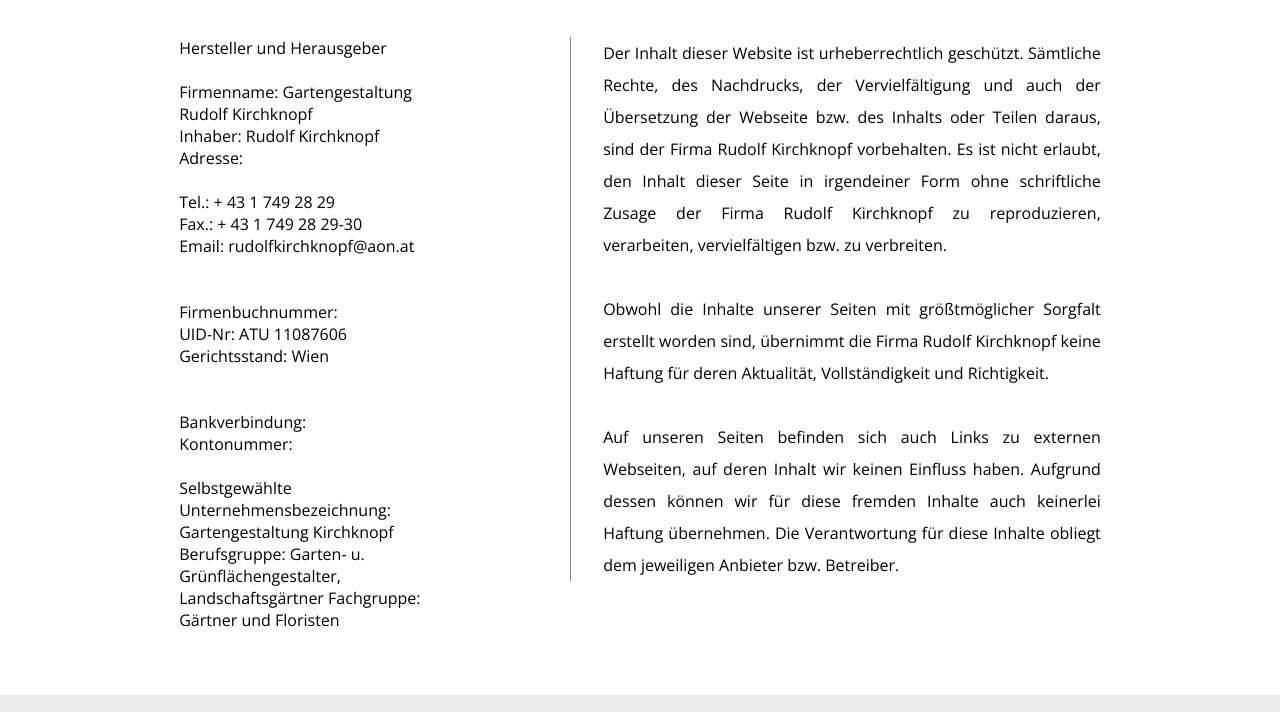
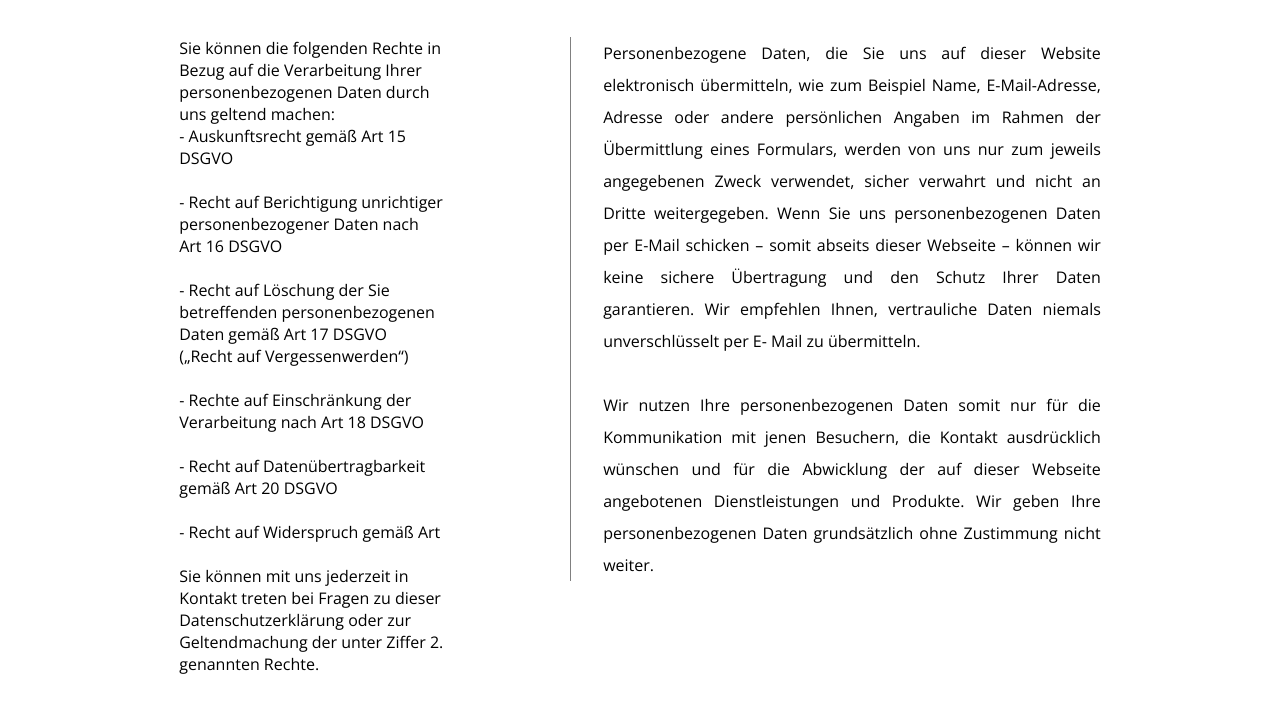
Before and after one commit to inna4ka/tung, a plain HTML site: page index.html in a window 1280 px wide. Shown: the part 3988-4700 px from the top of the page. Drawn offline with nearby package versions, Linux system fonts and the light colour scheme; files whose address does not match are found by name; a web font is replaced by a local one.

Commit message:
commit
web

```diff
--- a/index.html
+++ b/index.html
@@ -540,7 +540,7 @@ $(function() {
 			<div class="text">
 
 				<div class="textleft">
-					Hersteller und Herausgeber
+					<!-- Hersteller und Herausgeber
 					<br><br>
 					Firmenname: Gartengestaltung Rudolf Kirchknopf<br>
 					Inhaber: Rudolf Kirchknopf<br>
@@ -559,13 +559,41 @@ $(function() {
 					<br>
 					Selbstgewählte Unternehmensbezeichnung: Gartengestaltung Kirchknopf
 					Berufsgruppe: Garten- u. Grünflächengestalter, Landschaftsgärtner
-					Fachgruppe: Gärtner und Floristen
+					Fachgruppe: Gärtner und Floristen -->
+
+
+					Sie können die folgenden Rechte in Bezug auf die Verarbeitung Ihrer
+					personenbezogenen Daten durch uns geltend machen: <br>
+					- Auskunftsrecht gemäß Art 15 DSGVO<br><br>
+					- Recht auf Berichtigung unrichtiger personenbezogener Daten
+					nach Art 16 DSGVO<br><br>
+					- Recht auf Löschung der Sie betreffenden personenbezogenen
+					Daten gemäß Art 17 DSGVO („Recht auf Vergessenwerden“)<br><br>
+					- Rechte auf Einschränkung der Verarbeitung nach Art 18
+					DSGVO<br><br>
+					- Recht auf Datenübertragbarkeit gemäß Art 20 DSGVO<br><br>
+					- Recht auf Widerspruch gemäß Art<br><br>
+					Sie können mit uns jederzeit in Kontakt treten bei Fragen zu dieser
+					Datenschutzerklärung oder zur Geltendmachung der unter Ziffer 2.
+					genannten Rechte.
 				</div>
 				<div class="textright">
-					Der Inhalt dieser Website ist urheberrechtlich geschützt. Sämtliche Rechte, des Nachdrucks, der Vervielfältigung und auch der Übersetzung der Webseite bzw. des Inhalts oder Teilen daraus, sind der Firma Rudolf Kirchknopf vorbehalten. Es ist nicht erlaubt, den Inhalt dieser Seite in irgendeiner Form ohne schriftliche Zusage der Firma Rudolf Kirchknopf zu reproduzieren, verarbeiten, vervielfältigen bzw. zu verbreiten. <br><br>
-					Obwohl die Inhalte unserer Seiten mit größtmöglicher Sorgfalt erstellt worden sind, übernimmt die Firma Rudolf Kirchknopf keine Haftung für deren Aktualität, Vollständigkeit und Richtigkeit.
-					<br><br>
-					Auf unseren Seiten befinden sich auch Links zu externen Webseiten, auf deren Inhalt wir keinen Einfluss haben. Aufgrund dessen können wir für diese fremden Inhalte auch keinerlei Haftung übernehmen. Die Verantwortung für diese Inhalte obliegt dem jeweiligen Anbieter bzw. Betreiber.
+					Personenbezogene Daten, die Sie uns auf dieser Website
+					elektronisch übermitteln, wie zum Beispiel Name, E-Mail-Adresse,
+					Adresse oder andere persönlichen Angaben im Rahmen der
+					Übermittlung eines Formulars, werden von uns nur zum jeweils
+					angegebenen Zweck verwendet, sicher verwahrt und nicht an Dritte
+					weitergegeben. Wenn Sie uns personenbezogenen Daten per E-Mail
+					schicken – somit abseits dieser Webseite – können wir keine sichere
+					Übertragung und den Schutz Ihrer Daten garantieren. Wir
+					empfehlen Ihnen, vertrauliche Daten niemals unverschlüsselt per E-
+					Mail zu übermitteln. <br><br>
+					Wir nutzen Ihre personenbezogenen Daten somit nur für die
+					Kommunikation mit jenen Besuchern, die Kontakt ausdrücklich
+					wünschen und für die Abwicklung der auf dieser Webseite
+					angebotenen Dienstleistungen und Produkte. Wir geben Ihre
+					personenbezogenen Daten grundsätzlich ohne Zustimmung nicht
+					weiter.
 
 
 				</div>
--- a/style.css
+++ b/style.css
@@ -1287,6 +1287,7 @@ footer h4 {
 
 	}
 	details[open] summary:after {
+
 	    content: "\f0d8";
 	    font-family: FontAwesome;
 	}
```
